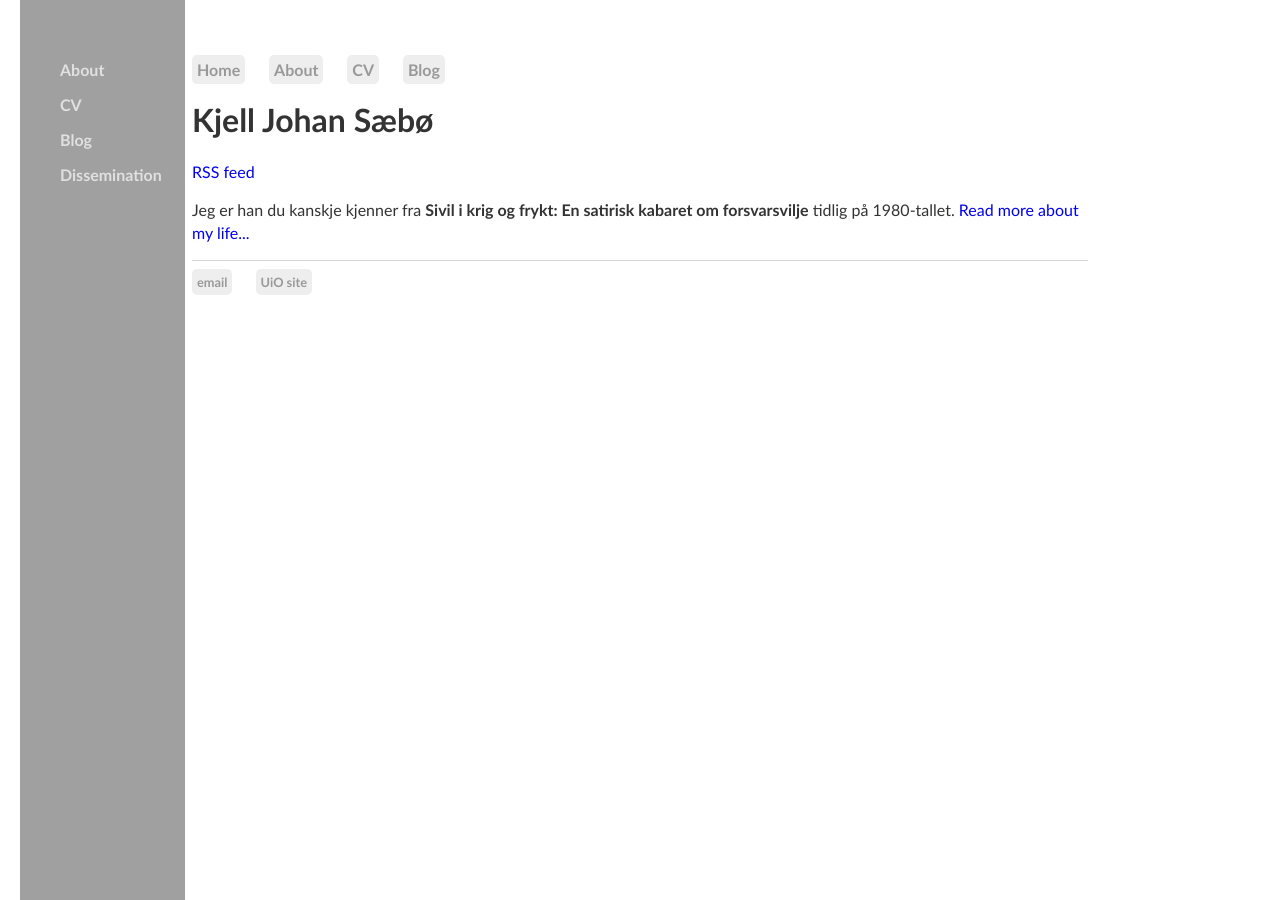
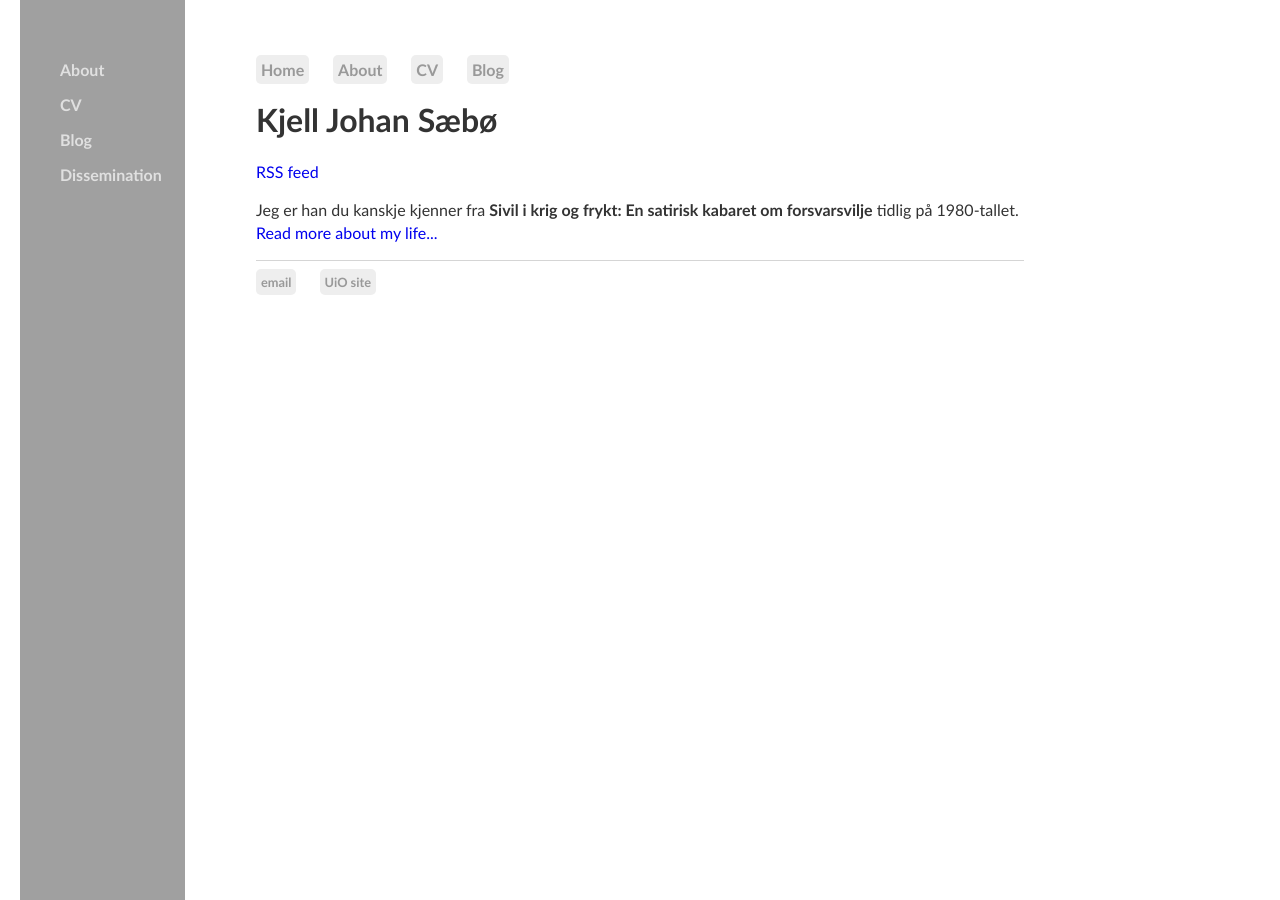
Before and after one commit to kjelljs/kjelljs.github.io, a Jekyll site: the page built from index.html, in a window 1280 px wide. Built offline with Jekyll 4.4.1, drawn with Linux system fonts in a browser that asks for light colours.

Commit message:
Update main.css

```diff
--- a/css/main.css
+++ b/css/main.css
@@ -1,9 +1,9 @@
 main {
-  margin-left: 300px; /* Same as the width of the sidenav */
+  margin-left: 225px; /* Same as the width of the sidenav */
 }
 body {
     margin: 60px auto;
-    width: 70%;
+    width: 60%;
 }
 nav ul, footer ul {
     font-family: Optima, Candara, Calibri, Arial, sans-serif;
```
